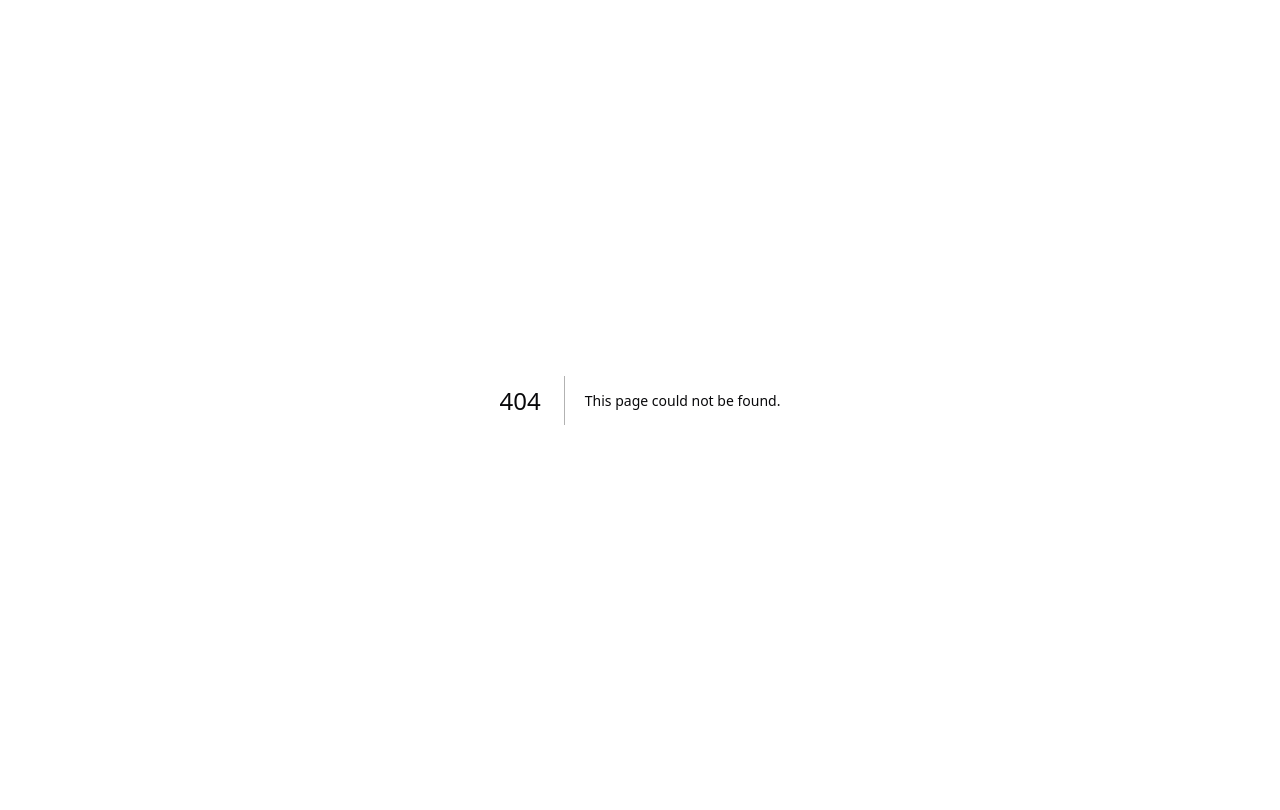
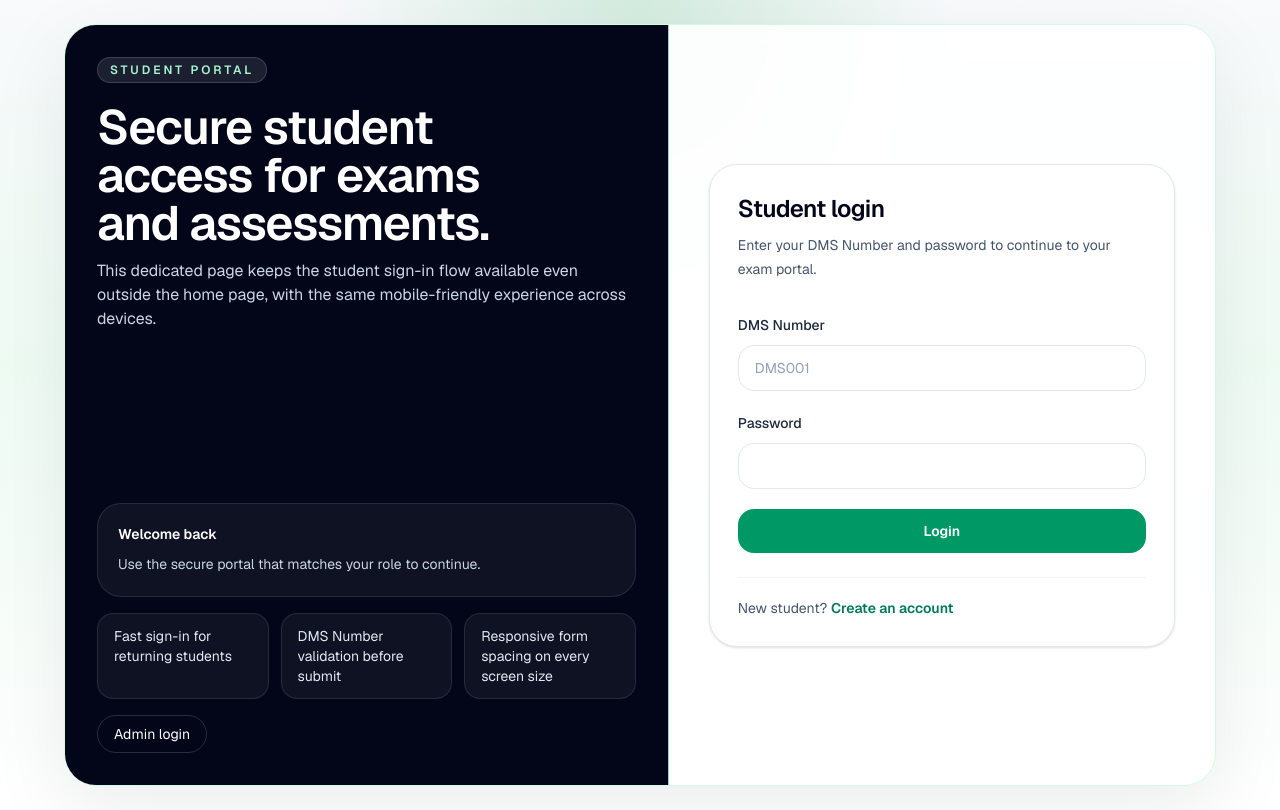
Before and after one commit to Jacthemzy/schoolg, a Next.js app: page /login/student in a window 1280 px wide. Before the commit this address had no page. Built offline with nearby package versions, Linux system fonts and the light colour scheme.

Commit message:
Add files via upload

```diff
--- /dev/null
+++ b/src/app/login/admin/page.tsx
@@ -0,0 +1,20 @@
+import { AdminLoginForm } from "@/components/auth/admin-login-form";
+import { AuthShell } from "@/components/auth/auth-shell";
+
+export default function AdminLoginPage() {
+  return (
+    <AuthShell
+      badge="Admin Portal"
+      title="Administration access for exams, questions, and results."
+      description="Keep the admin area separate from student login so staff can manage the system without confusion. The layout stays compact on phones and expands cleanly on larger displays."
+      highlights={[
+        "Separate admin authentication flow",
+        "Optimized for phones, tablets, and desktop",
+        "Direct path into the dashboard after sign-in",
+      ]}
+      quickLinks={[{ href: "/", label: "Back to home login" }]}
+    >
+      <AdminLoginForm />
+    </AuthShell>
+  );
+}
--- /dev/null
+++ b/src/app/login/student/page.tsx
@@ -0,0 +1,20 @@
+import { AuthShell } from "@/components/auth/auth-shell";
+import { StudentLoginForm } from "@/components/auth/student-login-form";
+
+export default function StudentLoginPage() {
+  return (
+    <AuthShell
+      badge="Student Portal"
+      title="Secure student access for exams and assessments."
+      description="This dedicated page keeps the student sign-in flow available even outside the home page, with the same mobile-friendly experience across devices."
+      highlights={[
+        "Fast sign-in for returning students",
+        "DMS Number validation before submit",
+        "Responsive form spacing on every screen size",
+      ]}
+      quickLinks={[{ href: "/login/admin", label: "Admin login" }]}
+    >
+      <StudentLoginForm showAdminLink={false} />
+    </AuthShell>
+  );
+}
```
